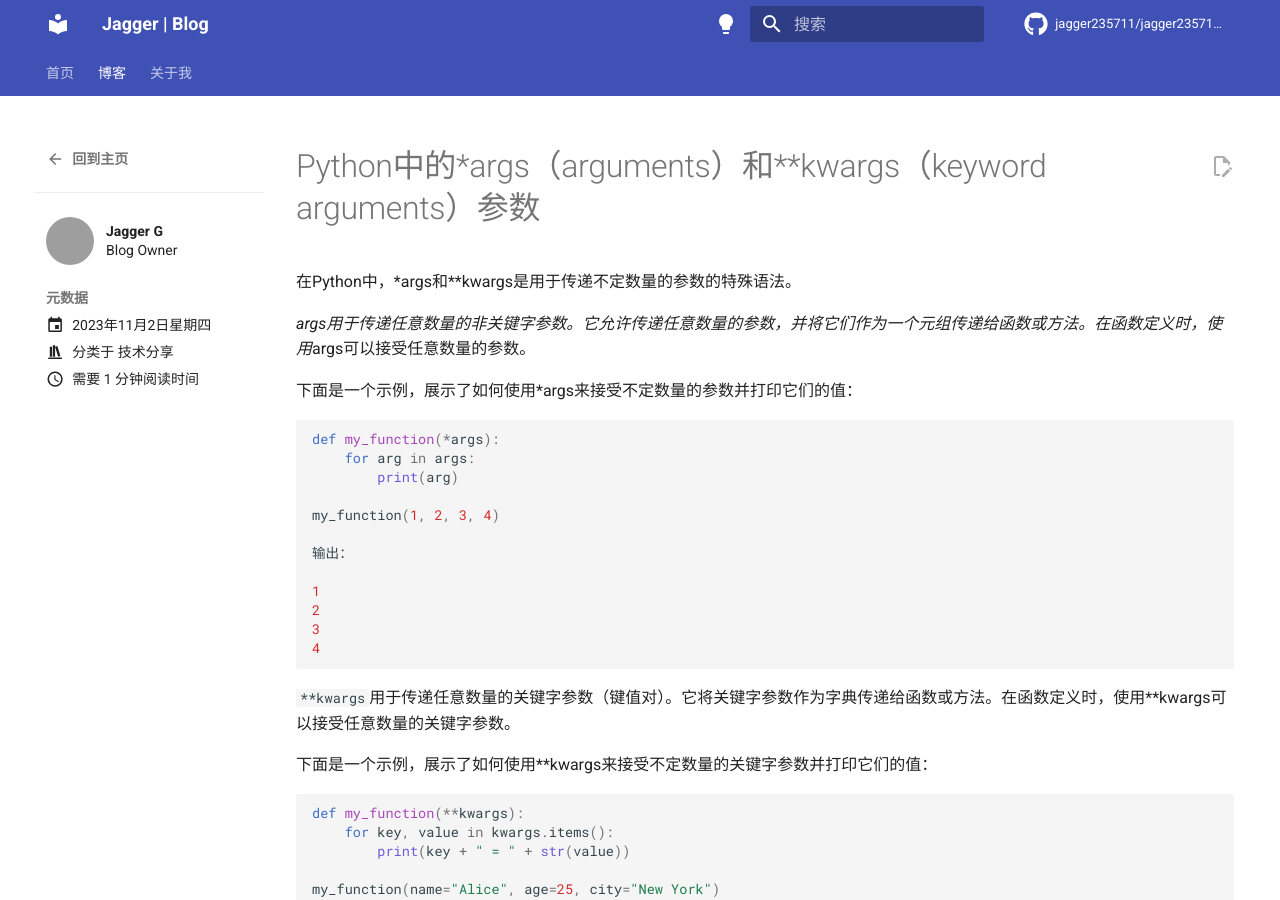
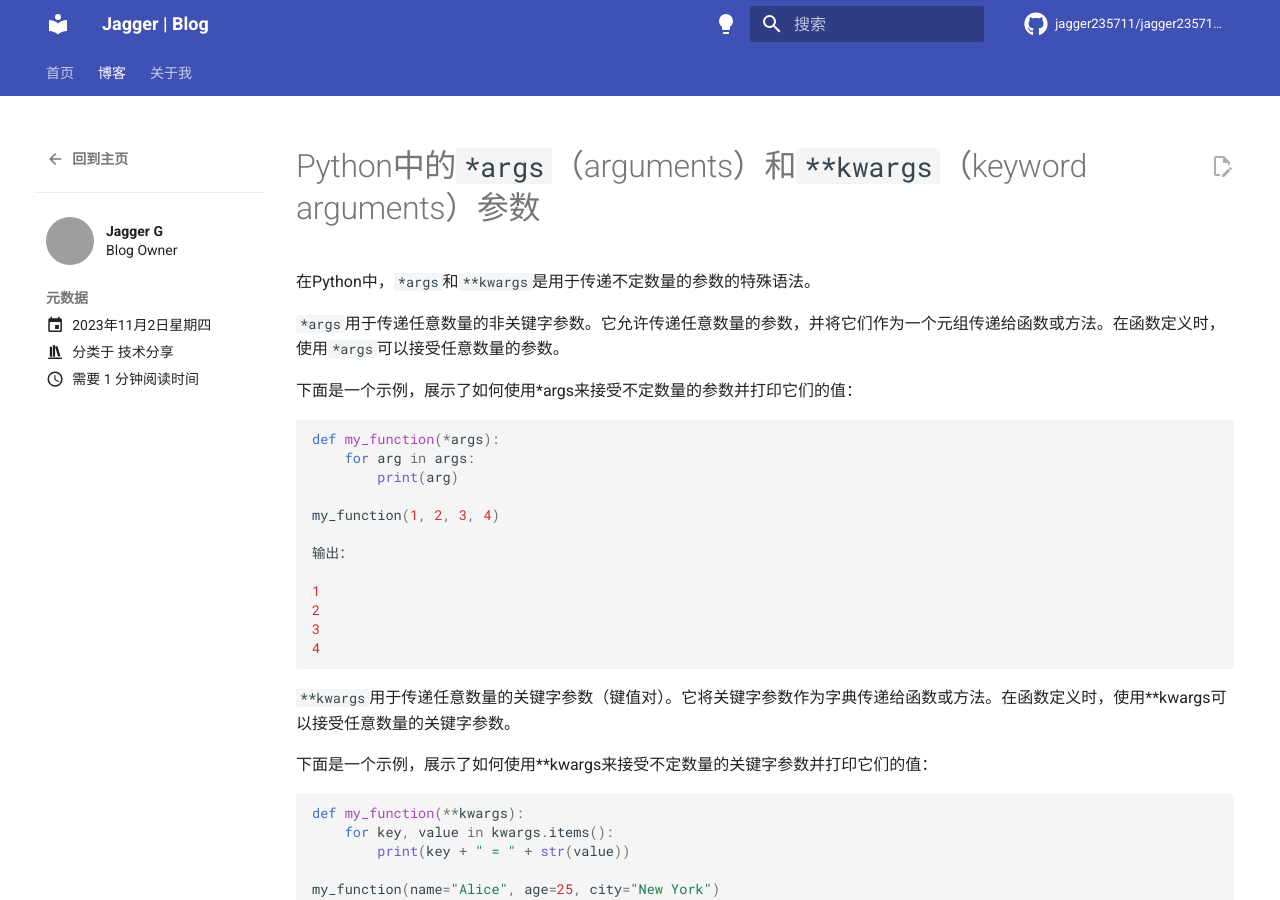
Before and after one commit to jagger235711/jagger235711.github.io, an MkDocs documentation site: the page built from docs/blog/posts/关于args和kwargs.md, in a window 1280 px wide and 900 px high. Built offline with MkDocs 1.6.1 and Material for MkDocs 9.7.7, drawn with Linux system fonts in a browser that asks for light colours; comment, search, counter and statistics services are not loaded; grey boxes are pictures that could not be loaded.

```diff
--- a/docs/blog/posts/关于args和kwargs.md
+++ b/docs/blog/posts/关于args和kwargs.md
@@ -8,13 +8,13 @@ date: 2023-11-02
 comments: true
 # draft: true
 ---
-# Python中的*args（arguments）和**kwargs（keyword arguments）参数
+# Python中的`*args`（arguments）和`**kwargs`（keyword arguments）参数
 
 <!-- more -->
 
-在Python中，*args和**kwargs是用于传递不定数量的参数的特殊语法。
+在Python中，`*args`和`**kwargs`是用于传递不定数量的参数的特殊语法。
 
-*args用于传递任意数量的非关键字参数。它允许传递任意数量的参数，并将它们作为一个元组传递给函数或方法。在函数定义时，使用*args可以接受任意数量的参数。
+`*args`用于传递任意数量的非关键字参数。它允许传递任意数量的参数，并将它们作为一个元组传递给函数或方法。在函数定义时，使用`*args`可以接受任意数量的参数。
 
 下面是一个示例，展示了如何使用*args来接受不定数量的参数并打印它们的值：
 
```
